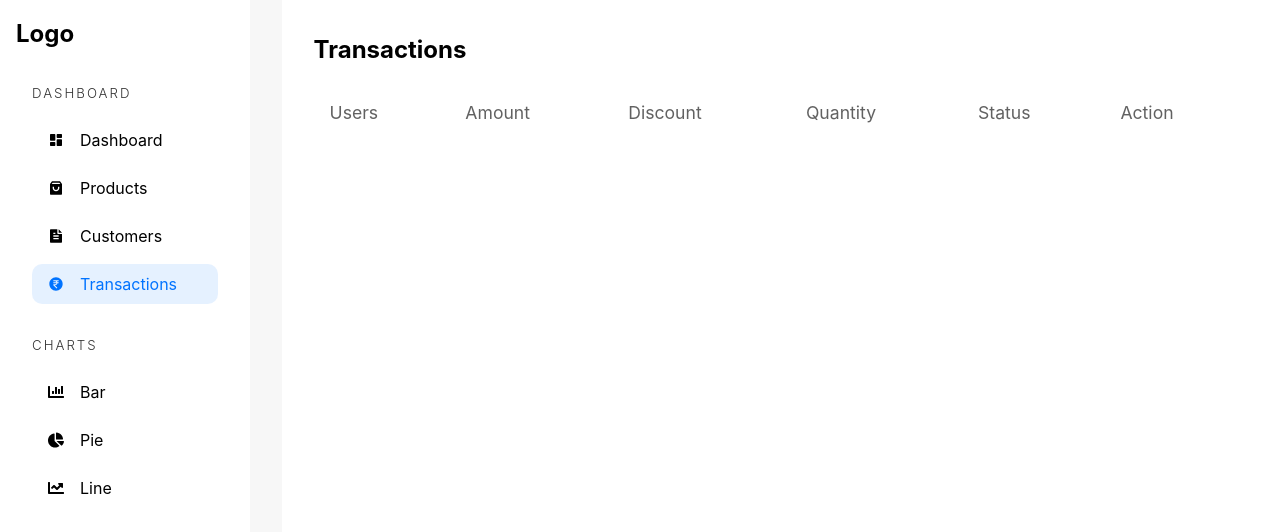
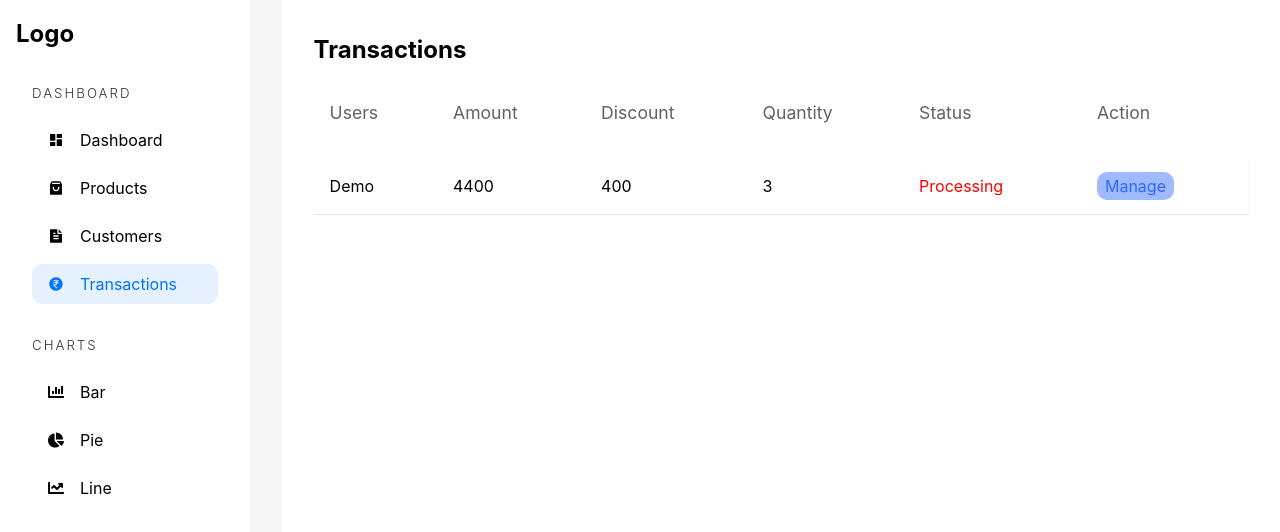
Before and after one commit to AaaSsHhUu/Ecommerce, a React (Vite) app in the folder ecommerce-frontend/: page /admin/transactions in a window 1280 px wide. Shown: the top 532 px of the page. Built offline with nearby package versions, Linux system fonts and the light colour scheme.

Commit message:
giving demo data to transaction page

```diff
--- a/ecommerce-frontend/src/pages/admin/Transactions.tsx
+++ b/ecommerce-frontend/src/pages/admin/Transactions.tsx
@@ -2,6 +2,7 @@ import { ReactElement, useState, useCallback } from "react";
 import { AdminSidebar } from "../../components"
 import { Column } from "react-table";
 import TableHOC from "../../components/TableHOC";
+import { Link } from "react-router-dom";
 
 const Transactions = () => {
   interface DataType{
@@ -9,11 +10,20 @@ const Transactions = () => {
     amount : number;
     discount : number;
     quantity : number;
-    status : string;
+    status : ReactElement;
     action : ReactElement;
   }
 
-  const arr : DataType[] = [];
+  const arr : DataType[] = [
+    {
+      user : "Demo",
+      amount : 4400,
+      discount : 400,
+      quantity : 3,
+      status : <span className="red">Processing</span>,
+      action : <Link to="/admin/transaction/snunsxa">Manage</Link>
+    }
+  ];
 
   const [data] = useState<DataType[]>(arr);
 
```
